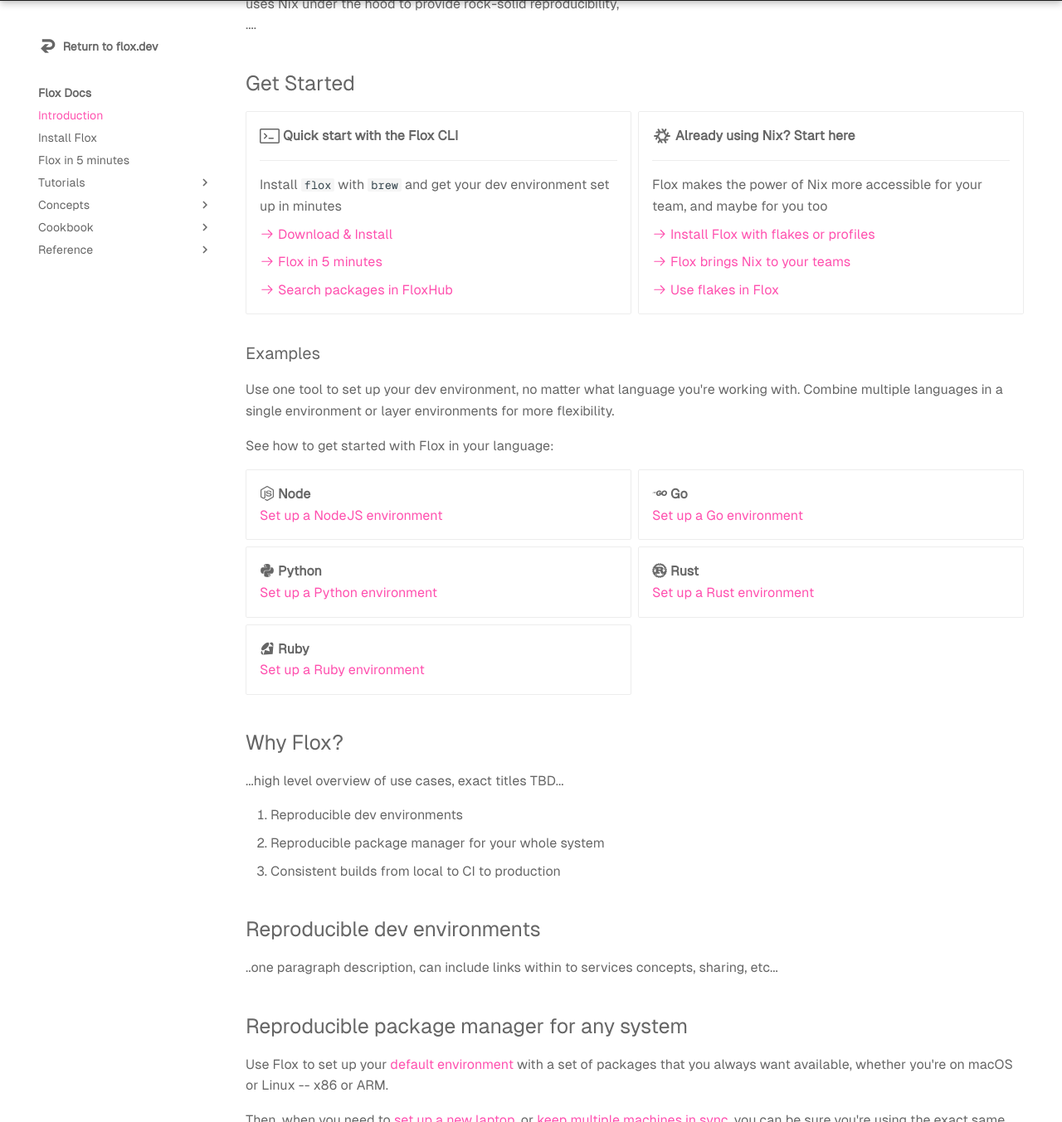
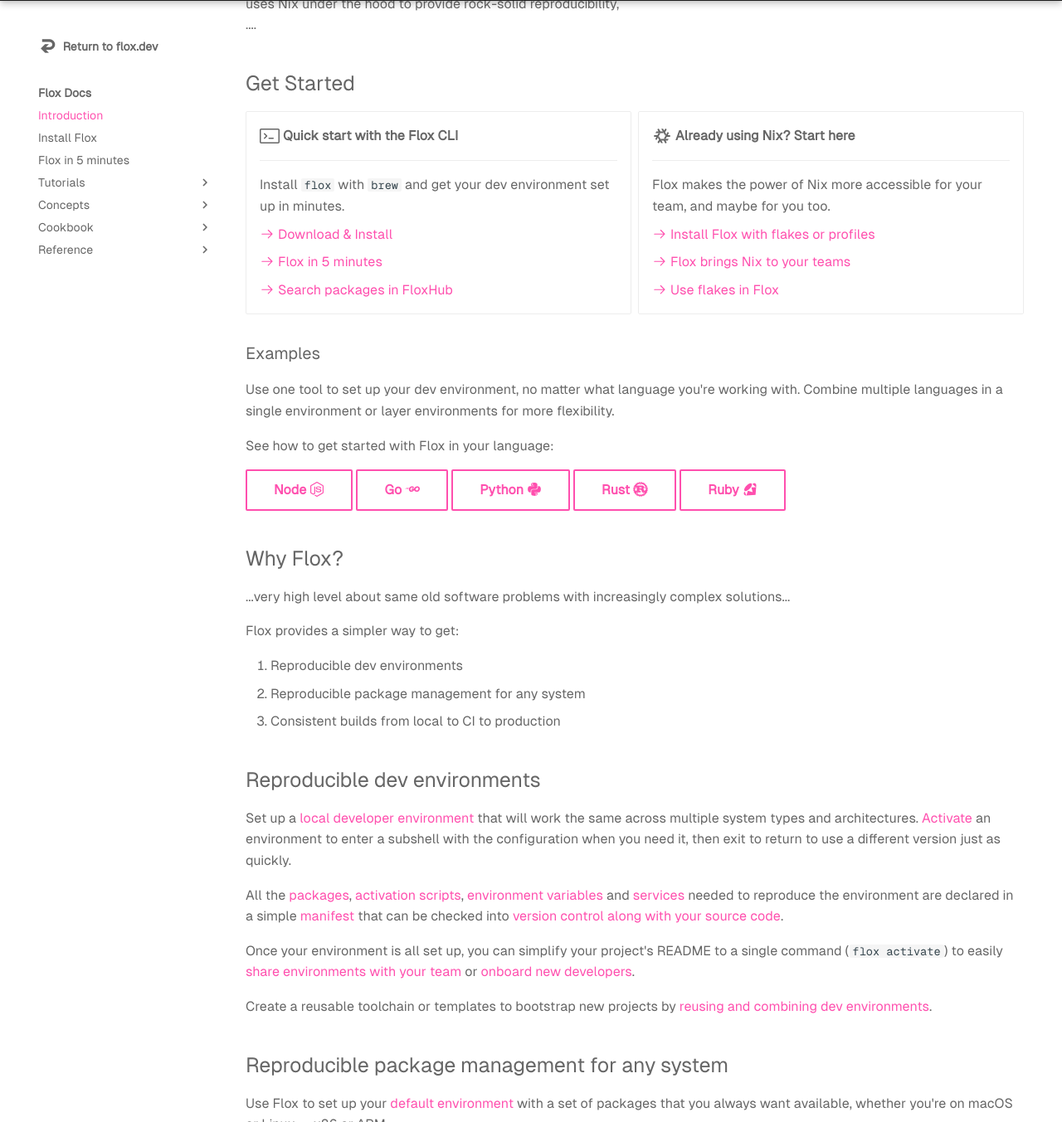
Before and after one commit to flox/floxdocs, an MkDocs documentation site: the page built from docs/index.md, in a window 1280 px wide and 1400 px high, scrolled down 397 px, cut to the strip 47-1400 px from the top of the window. Shown: the whole strip at 83% size. Built offline with MkDocs 1.6.1 and Material for MkDocs 9.7.7, drawn with Linux system fonts in a browser that asks for light colours; plug-ins that fetch from the network failed and are left out; comment, search, counter and statistics services are not loaded.

Commit message:
Add Reproducible dev environment use case

```diff
--- a/docs/index.md
+++ b/docs/index.md
@@ -39,7 +39,7 @@
     ---
 
     Install `flox` with `brew` and get your dev
-    environment set up in minutes
+    environment set up in minutes.
 
     [:octicons-arrow-right-24: Download & Install][install_flox]
 
@@ -51,7 +51,7 @@
 
     ---
 
-    Flox makes the power of Nix more accessible for your team, and maybe for you too
+    Flox makes the power of Nix more accessible for your team, and maybe for you too.
 
     [:octicons-arrow-right-24: Install Flox with flakes or profiles](install-flox.md?h=nix#__tabbed_1_6){:target="_blank"}
 
@@ -68,34 +68,37 @@
 
 See how to get started with Flox in your language:
 
-<div class="grid cards" markdown>
 
-- :simple-nodedotjs: __Node__ <br>
-[Set up a NodeJS environment](https://flox.dev/blog/using-flox-to-create-portable-reproducible-nodejs-environments/)
-- :fontawesome-brands-golang: __Go__ <br>
-[Set up a Go environment](https://flox.dev/blog/using-flox-to-create-portable-reproducible-go-environments/)
-- :fontawesome-brands-python: __Python__ <br>
-[Set up a Python environment](https://flox.dev/blog/using-flox-to-create-portable-reproducible-python-environments/)
-- :fontawesome-brands-rust: __Rust__ <br>
-[Set up a Rust environment](https://flox.dev/blog/using-flox-to-create-portable-reproducible-python-environments/) <br>
-- :material-language-ruby: __Ruby__  <br>
-[Set up a Ruby environment](https://flox.dev/blog/making-ruby-projects-easier-to-share/)
-</div>
+[Node :simple-nodedotjs:](https://flox.dev/blog/using-flox-to-create-portable-reproducible-nodejs-environments/){ .md-button }
+[Go :fontawesome-brands-golang:](https://flox.dev/blog/using-flox-to-create-portable-reproducible-go-environments/){ .md-button }
+[Python :fontawesome-brands-python:](https://flox.dev/blog/using-flox-to-create-portable-reproducible-python-environments/){ .md-button }
+[Rust :fontawesome-brands-rust:](https://flox.dev/blog/using-flox-to-create-portable-reproducible-python-environments/){ .md-button }
+[Ruby :material-language-ruby:](https://flox.dev/blog/making-ruby-projects-easier-to-share/){ .md-button }
+
+
 
 ## Why Flox?
 
-...high level overview of use cases, exact titles TBD...
+...very high level about same old software problems with increasingly complex solutions...
+
+Flox provides a simpler way to get:
 
 1. Reproducible dev environments
-2. Reproducible package manager for your whole system
+2. Reproducible package management for any system
 3. Consistent builds from local to CI to production
 
 ## Reproducible dev environments
 
-..one paragraph description, can include links within to services concepts, sharing, etc...
+Set up a [local developer environment](https://flox.dev/docs/tutorials/creating-environments/) that will work the same across multiple system types and architectures. [Activate](https://flox.dev/docs/concepts/activation/) an environment to enter a subshell with the configuration when you need it, then exit to return to use a different version just as quickly.
+
+All the [packages](https://hub.flox.dev/packages), [activation scripts](https://flox.dev/blog/mastering-hooks-and-profiles-for-reproducible-flox-environments/), [environment variables](https://flox.dev/docs/tutorials/creating-environments/#customize-the-shell-hook-and-environment-variables) and [services](https://flox.dev/docs/concepts/services/) needed to reproduce the environment are declared in a simple [manifest](https://flox.dev/docs/concepts/manifest/) that can be checked into [version control along with your source code](https://flox.dev/blog/flox-and-teams-managing-your-code-and-your-runtime-environment-in-just-one-place/).
+
+Once your environment is all set up, you can simplify your project's README to a single command (`flox activate`) to easily [share environments with your team](https://flox.dev/blog/flox-and-teams-using-shared-flox-environments/) or [onboard new developers](https://flox.dev/blog/flox-and-teams-onboarding-made-easy-with-github-and-flox/).
+
+Create a reusable toolchain or templates to bootstrap new projects by [reusing and combining dev environments](https://flox.dev/docs/tutorials/composition/).
 
 
-## Reproducible package manager for any system
+## Reproducible package management for any system
 
 Use Flox to set up your [default environment](https://flox.dev/docs/tutorials/default-environment/) with a set of
 packages that you always want available, whether you're on macOS or Linux -- x86 or ARM.
```
